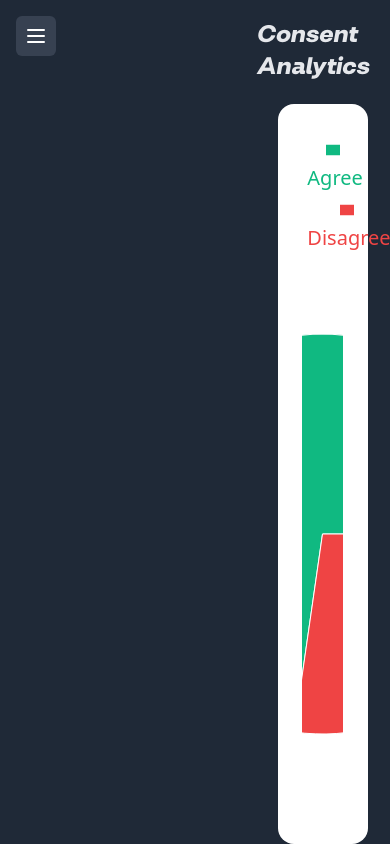
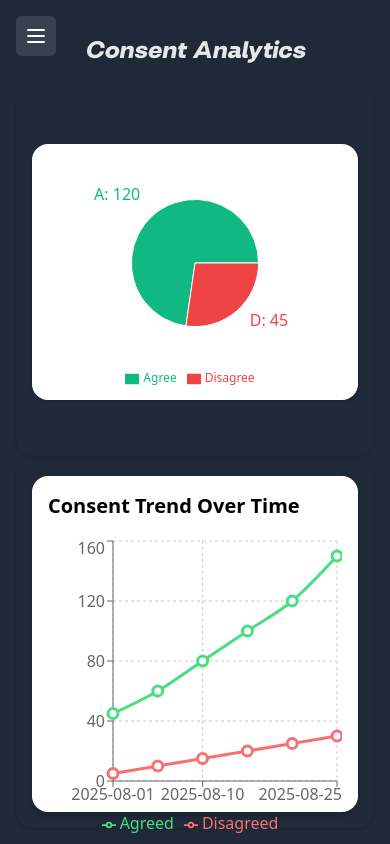
Before and after one commit to dlsntos/smart-target-admin-dashboard, a React (Vite) app: page /dashboard/consent-analytics in a window 390 px wide. Built offline with nearby package versions, Linux system fonts and the light colour scheme.

Commit message:
Add mobile responsiveness

```diff
--- a/src/components/PieChart.jsx
+++ b/src/components/PieChart.jsx
@@ -9,7 +9,7 @@ const COLORS = ["#10b981", "#ef4444"];
 
 function PieChartComponent() {
   return (
-    <div className="w-2/3 h-full bg-white dark:bg-gray-800 p-6 rounded-2xl">
+    <div className="w-full h-64 sm:h-96 md:h-72 lg:h-full bg-white dark:bg-gray-800 p-2 sm:p-4 sm:p-6 rounded-2xl shadow">
       <ResponsiveContainer width="100%" height="100%">
         <PieChart>
           <Pie
@@ -18,10 +18,15 @@ function PieChartComponent() {
             nameKey="name"
             cx="50%"
             cy="50%"
-            outerRadius={200}
-            label={({ name, value }) =>
-              `${name} : ${value}`
-            }
+            outerRadius="60%" // Reduced from 80% to prevent overflow on small screens
+            label={({ name, value }) => {
+              // Shorter labels on very small screens
+              if (typeof window !== 'undefined' && window.innerWidth < 500) {
+                return `${name.charAt(0)}: ${value}`;
+              }
+              return `${name}: ${value}`;
+            }}
+            labelLine={false}
           >
             {consentData.map((entry, index) => (
               <Cell key={`cell-${index}`} fill={COLORS[index % COLORS.length]} />
@@ -32,11 +37,12 @@ function PieChartComponent() {
               backgroundColor: "#f9fafb",
               borderRadius: "0.5rem",
               border: "1px solid #e5e7eb",
+              fontSize: "0.8rem", // Smaller font for mobile
             }}
           />
           <Legend
-            verticalAlign="top"
-            wrapperStyle={{ fontSize: "20px", fontWeight: "500" }}
+            verticalAlign="bottom"
+            wrapperStyle={{ fontSize: "0.75rem", fontWeight: "500" }}
           />
         </PieChart>
       </ResponsiveContainer>
--- a/src/pages/dashboard/ConsentAnalytics.jsx
+++ b/src/pages/dashboard/ConsentAnalytics.jsx
@@ -1,10 +1,20 @@
+import ConsentTrendChart from "../../components/ConsentTrendOverTime";
 import PieChartComponent from "../../components/PieChart";
-function ConsentAnalytics () {
-	return(
-		<div className="flex flex-col items-center h-full ml-64">
-			<h1 className="my-5 text-2xl text-gray-200 font-lupio">Consent Analytics</h1>
-			<PieChartComponent />
-		</div>
-	);
+function ConsentAnalytics() {
+  return (
+    <div className="flex flex-col items-center h-full md:ml-64 p-4 overflow-y-auto">
+      <h1 className="my-5 text-2xl text-gray-200 font-lupio">
+        Consent Analytics
+      </h1>
+      <div className="flex flex-col md:flex-row gap-1 h-full w-full">
+        <div className="flex-1 min-h-[250px] md:min-h-[300px] lg:min-h-[350px] flex items-center justify-center bg-gray-800 p-4 rounded-2xl shadow">
+          <PieChartComponent />
+        </div>
+        <div className="flex-1 min-h-[250px] md:min-h-[300px] lg:min-h-[350px] flex items-center justify-center bg-gray-800 p-4 rounded-2xl shadow">
+          <ConsentTrendChart />
+        </div>
+      </div>
+    </div>
+  );
 }
 export default ConsentAnalytics;
```
